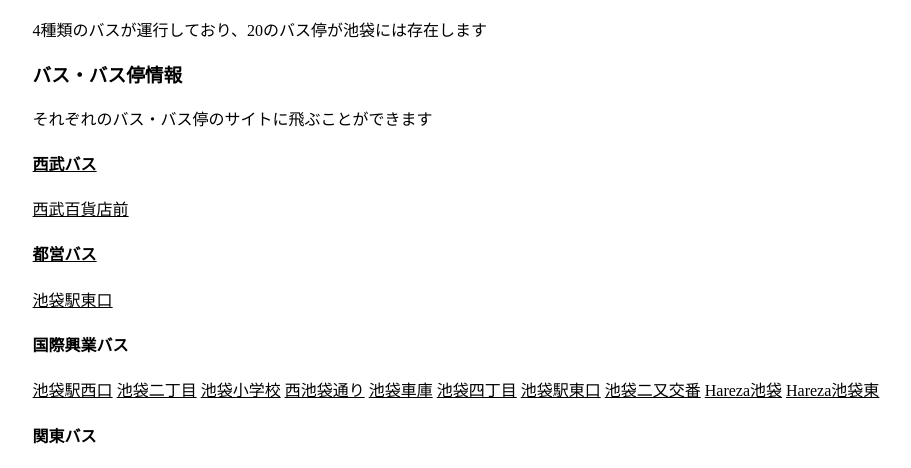
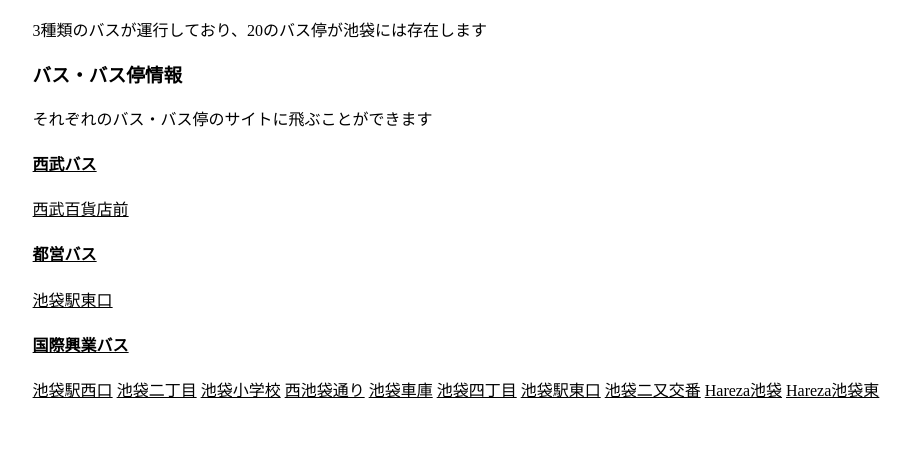
Before and after one commit to s1f102202673/my-website, a plain HTML site: page access.html in a window 1280 px wide. Shown: the part 2340-2808 px from the top of the page, without its empty margins (165-1076 px from the left). After the commit the page ends 2757 px from the top, so only its background shows below. Drawn offline with Linux system fonts and the light colour scheme; files whose address does not match are found by name.

Commit message:
関東バス削除

```diff
--- a/access.html
+++ b/access.html
@@ -53,7 +53,7 @@
 
   <h2>バスでアクセスする場合</h2>
   <iframe src="https://www.google.com/maps/embed?pb=!1m16!1m12!1m3!1d7483.691634488314!2d139.70515626049692!3d35.73348103696724!2m3!1f0!2f0!3f0!3m2!1i1024!2i768!4f13.1!2m1!1z5rGg6KKLIOODkOOCueWBnA!5e0!3m2!1sja!2sjp!4v1657781722080!5m2!1sja!2sjp" width="600" height="450" style="border:0;" allowfullscreen="" loading="lazy" referrerpolicy="no-referrer-when-downgrade"></iframe>
-  <p>4種類のバスが運行しており、20のバス停が池袋には存在します
+  <p>3種類のバスが運行しており、20のバス停が池袋には存在します
 
   </p>
   <h3>バス・バス停情報</h3>
@@ -62,7 +62,7 @@
   <p><a href="https://transfer.navitime.biz/seibubus-dia/pc/diagram/BusAboardMap?stCode=00110007"><u>西武百貨店前</u></a></p>
   <h4><a href="https://www.kotsu.metro.tokyo.jp/bus/areamap/"><u>都営バス</u></a></h4>
   <p><a href="https://www.kotsu.metro.tokyo.jp/bus/noriba/ikebukuro.html"><u>池袋駅東口</u></a></p>
-  <h4>国際興業バス</h4>
+  <h4><a href="https://5931bus.com/files/topics/1006_ext_03_0.pdf"><u>国際興業バス</u></a></h4>
   <p><a href="http://transfer.navitime.biz/5931bus/pc/diagram/BusCourseSearch?busstopId=00020001"><u>池袋駅西口</u></a>
   <a href="http://transfer.navitime.biz/5931bus/pc/diagram/BusCourseSearch?busstopId=00020003"><u>池袋二丁目</u></a>
   <a href="http://transfer.navitime.biz/5931bus/pc/diagram/BusCourseSearch?busstopId=00020067"><u>池袋小学校</u></a>
@@ -74,7 +74,6 @@
 <a href="http://transfer.navitime.biz/5931bus/pc/diagram/BusCourseSearch?busstopId=00020068"><u>Hareza池袋</u></a>
 <a href="http://transfer.navitime.biz/5931bus/pc/diagram/BusCourseSearch?busstopId=00020073"><u>Hareza池袋東</u></a>
 </p>
-  <h4>関東バス</h4>
   <p></p>
  </div>
 
```
